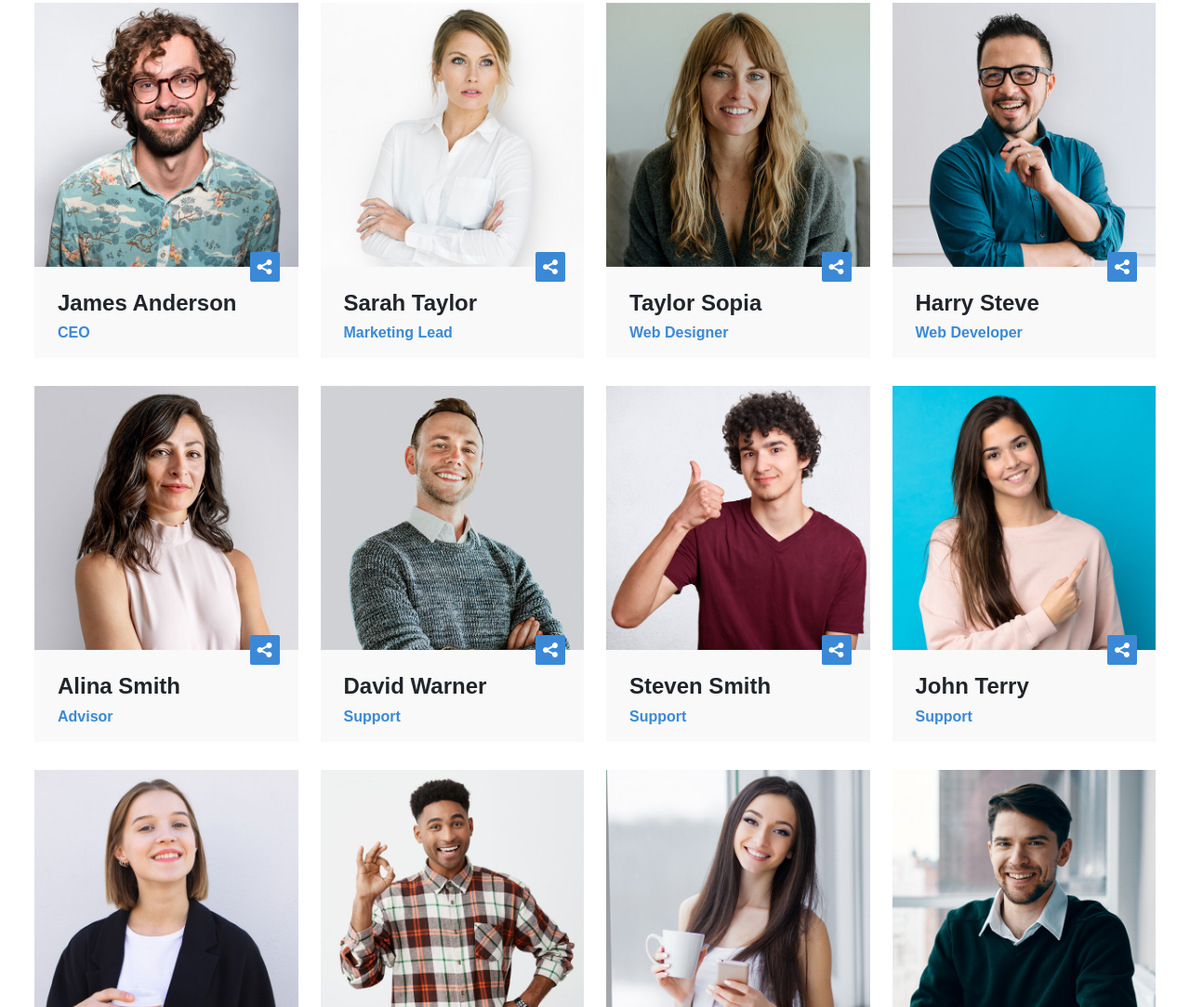
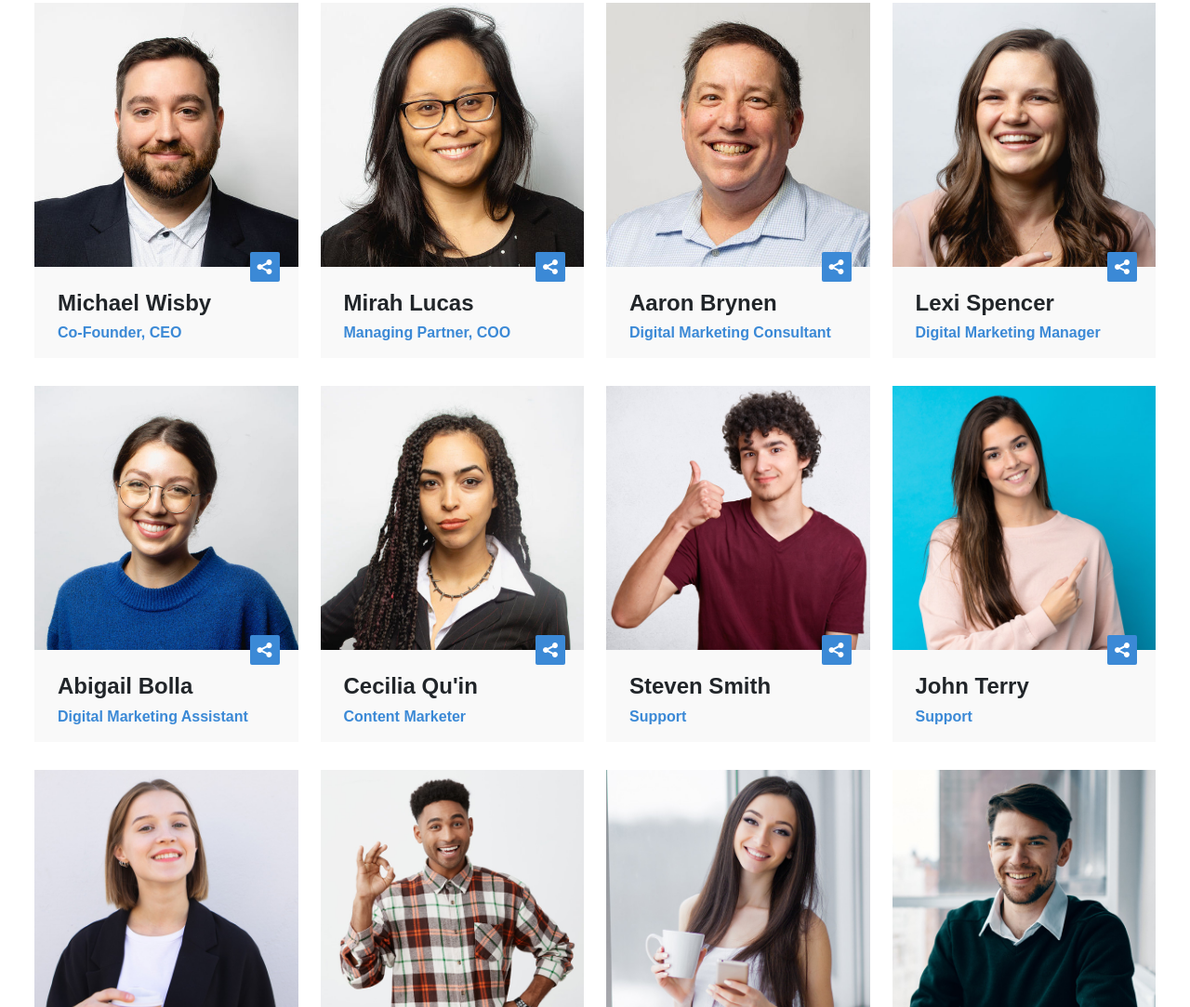
Before and after one commit to twotreesppc/ttwebsite, a Gatsby site: page /team-2 in a window 1280 px wide. Shown: the part 486-1569 px from the top of the page at 93% size. Built offline with nearby package versions, Linux system fonts and the light colour scheme; Gatsby itself is replaced by a stand-in of ours; a web font is replaced by a local one.

Commit message:
Update team-2.js

```diff
--- a/src/pages/team-2.js
+++ b/src/pages/team-2.js
@@ -5,12 +5,12 @@ import NavbarStyleTwo from '../components/App/NavbarStyleTwo';
 import PageBanner from '../components/Common/PageBanner';
 import Footer from '../components/App/Footer';
 
-import TeamImg1 from '../assets/images/team/team-img1.jpg'
-import TeamImg2 from '../assets/images/team/team-img2.jpg'
-import TeamImg3 from '../assets/images/team/team-img3.jpg'
-import TeamImg4 from '../assets/images/team/team-img4.jpg'
-import TeamImg5 from '../assets/images/team/team-img5.jpg'
-import TeamImg6 from '../assets/images/team/team-img6.jpg'
+import TeamImg1 from '../assets/images/team/mike-sq.jpg'
+import TeamImg2 from '../assets/images/team/mirah-sq.jpg'
+import TeamImg3 from '../assets/images/team/aaron-sq.jpg'
+import TeamImg4 from '../assets/images/team/lexi-sq.jpg'
+import TeamImg5 from '../assets/images/team/abigail-sq.jpg'
+import TeamImg6 from '../assets/images/team/cecilia-sq.jpg'
 import TeamImg7 from '../assets/images/team/team-img7.jpg'
 import TeamImg8 from '../assets/images/team/team-img8.jpg'
 import TeamImg9 from '../assets/images/team/team-img9.jpg'
@@ -21,12 +21,12 @@ import TeamImg12 from '../assets/images/team/team-img12.jpg'
 const Team2 = () => {
     return (
         <Layout>
-            <SEO title="Team" />
+            <SEO title="Meet The Team" />
 
 			<NavbarStyleTwo />
 
 			<PageBanner
-                pageTitle="Team Style Two"
+                pageTitle="Meet The Last Humans In Marketing"
             />
 
             <div className="team-area-two pt-100 pb-70">
@@ -46,8 +46,8 @@ const Team2 = () => {
                                 </div>
 
                                 <div className="content">
-                                    <h3>James Anderson</h3>
-                                    <span>CEO</span>
+                                    <h3>Michael Wisby</h3>
+                                    <span>Co-Founder, CEO</span>
                                     <i className="flaticon-share-icon"></i>
                                 </div>
                             </div>
@@ -67,8 +67,8 @@ const Team2 = () => {
                                 </div>
 
                                 <div className="content">
-                                    <h3>Sarah Taylor</h3>
-                                    <span>Marketing Lead</span>
+                                    <h3>Mirah Lucas</h3>
+                                    <span>Managing Partner, COO</span>
                                     <i className="flaticon-share-icon"></i>
                                 </div>
                             </div>
@@ -88,8 +88,8 @@ const Team2 = () => {
                                 </div>
 
                                 <div className="content">
-                                    <h3>Taylor Sopia</h3>
-                                    <span>Web Designer</span>
+                                    <h3>Aaron Brynen</h3>
+                                    <span>Digital Marketing Consultant</span>
                                     <i className="flaticon-share-icon"></i>
                                 </div>
                             </div>
@@ -109,8 +109,8 @@ const Team2 = () => {
                                 </div>
 
                                 <div className="content">
-                                    <h3>Harry Steve</h3>
-                                    <span>Web Developer</span>
+                                    <h3>Lexi Spencer</h3>
+                                    <span>Digital Marketing Manager</span>
                                     <i className="flaticon-share-icon"></i>
                                 </div>
                             </div>
@@ -130,8 +130,8 @@ const Team2 = () => {
                                 </div>
 
                                 <div className="content">
-                                    <h3>Alina Smith</h3>
-                                    <span>Advisor</span>
+                                    <h3>Abigail Bolla</h3>
+                                    <span>Digital Marketing Assistant</span>
                                     <i className="flaticon-share-icon"></i>
                                 </div>
                             </div>
@@ -151,8 +151,8 @@ const Team2 = () => {
                                 </div>
 
                                 <div className="content">
-                                    <h3>David Warner</h3>
-                                    <span>Support</span>
+                                    <h3>Cecilia Qu'in</h3>
+                                    <span>Content Marketer</span>
                                     <i className="flaticon-share-icon"></i>
                                 </div>
                             </div>
@@ -283,6 +283,7 @@ const Team2 = () => {
                                 </div>
                             </div>
                         </div>
+
                     </div>
                 </div>
             </div>
```
